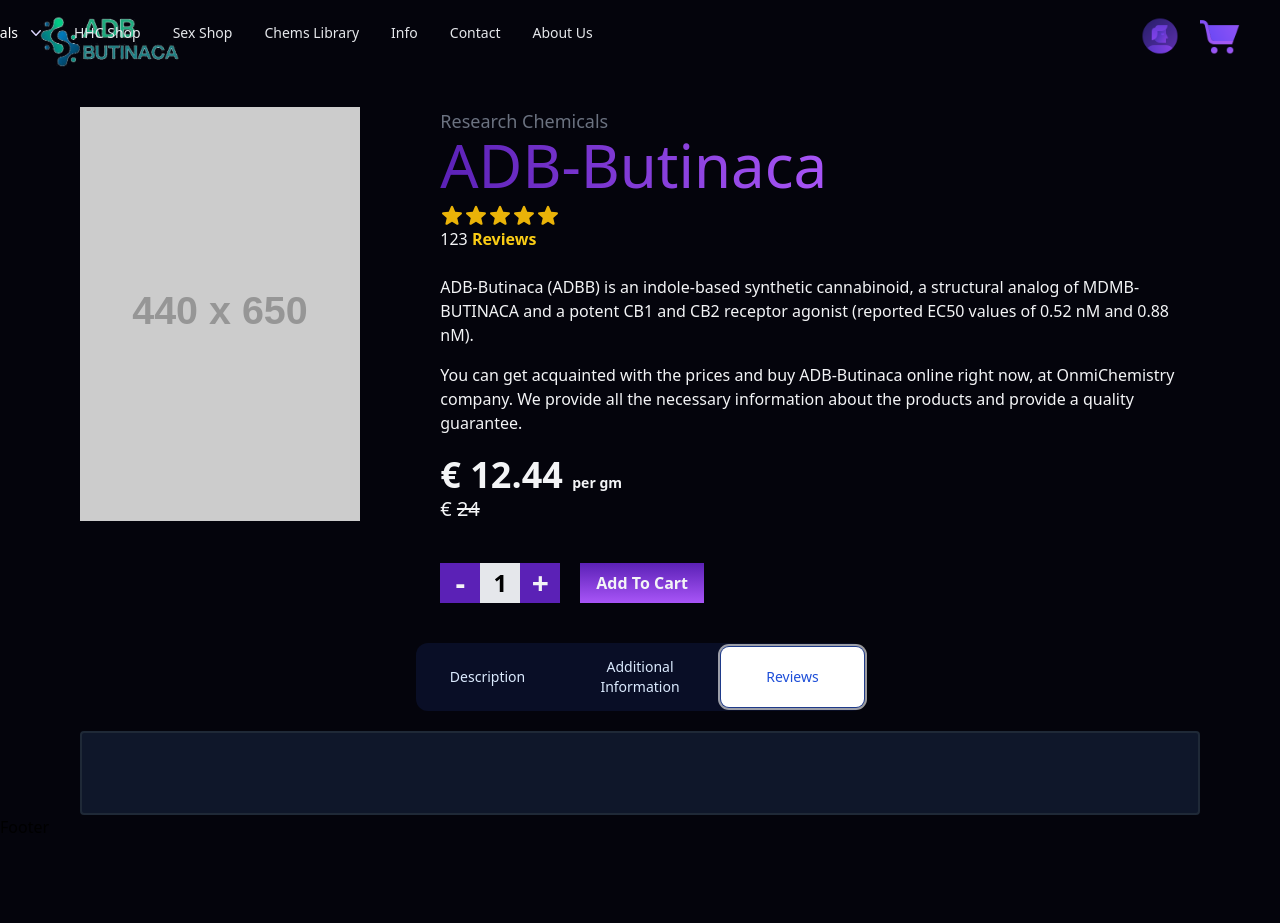
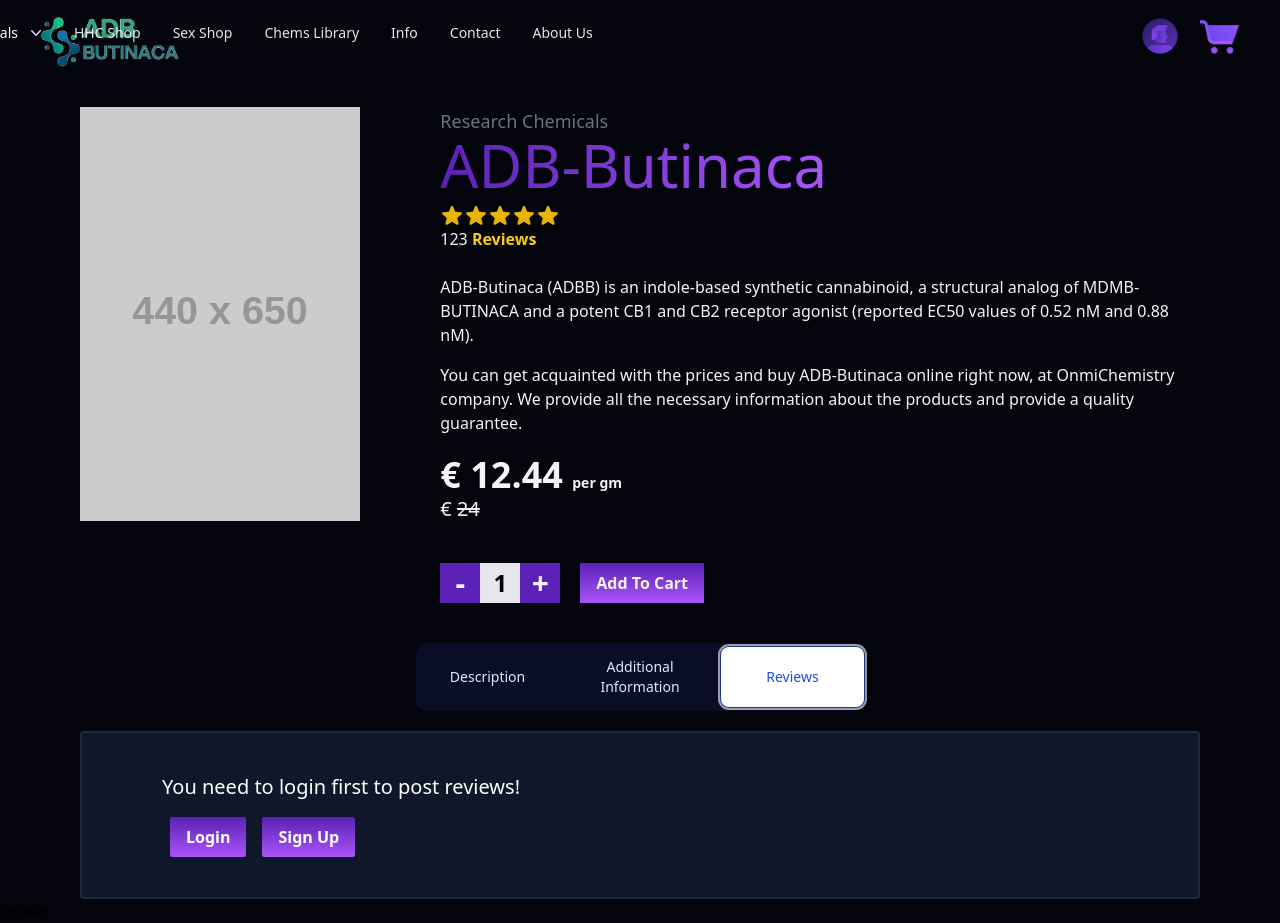
Before and after one commit to shibu931/adb-butinaca, a Next.js app: page / in a window 1280 px wide. Both pictures are taken after a click on the tab "Reviews". Before the commit the page ends 839 px from the top, so only its background shows below. Built offline with nearby package versions, Linux system fonts and the light colour scheme.

Commit message:
Reviews Modified

```diff
--- a/Components/Cart.jsx
+++ b/Components/Cart.jsx
@@ -27,7 +27,7 @@
               leaveTo="opacity-0 translate-y-1"
             >
               <Popover.Panel className="absolute right-0 z-10 mt-3 w-screen max-w-sm transform px-4 sm:px-0 lg:max-w-sm">
-                <div className="overflow-hidden rounded-lg shadow-gray-800 bg-gradient-to-br from-violet-800 to-purple-600 shadow-md ring-1 ring-black/5">
+                <div className="overflow-hidden rounded-lg bg-gradient-to-br from-violet-800 to-purple-600 shadow-2xl ring-1 ring-black/5">
                   <div className="relative grid gap-8 p-7 text-slate-200">
                     <ul className=''>
                     <li className='flex mb-4'>
--- a/Components/ReviewCard.jsx
+++ b/Components/ReviewCard.jsx
@@ -1,9 +1,30 @@
-import React from 'react'
+'use client'
+import Link from 'next/link';
+import React, { useState } from 'react'
 
 const ReviewCard = () => {
-  return (
+    const [isLogin,setIsLogin] = useState(false);
+
+    return (
     <div className='bg-slate-900 p-5 md:py-10 md:px-20 rounded border-gray-800 border-2'>
-
+        {
+            isLogin ? (
+                <div>
+                </div>
+            ):(
+                <div className=''>
+                    <h3 className='text-xl'>You need to login first to post reviews!</h3>
+                    <div className='flex mt-4'>
+                        <Link href="/login" className='py-2 px-4 bg-gradient-to-b font-bold from-violet-800 to-purple-500 rounded-sm mx-2'>
+                            Login
+                        </Link>
+                        <Link href="/signup" className='py-2 px-4 bg-gradient-to-b font-bold from-violet-800 to-purple-500 rounded-sm mx-2'>
+                            Sign Up
+                        </Link>
+                    </div>
+                </div>
+            )
+        }
     </div>
   )
 }
```
